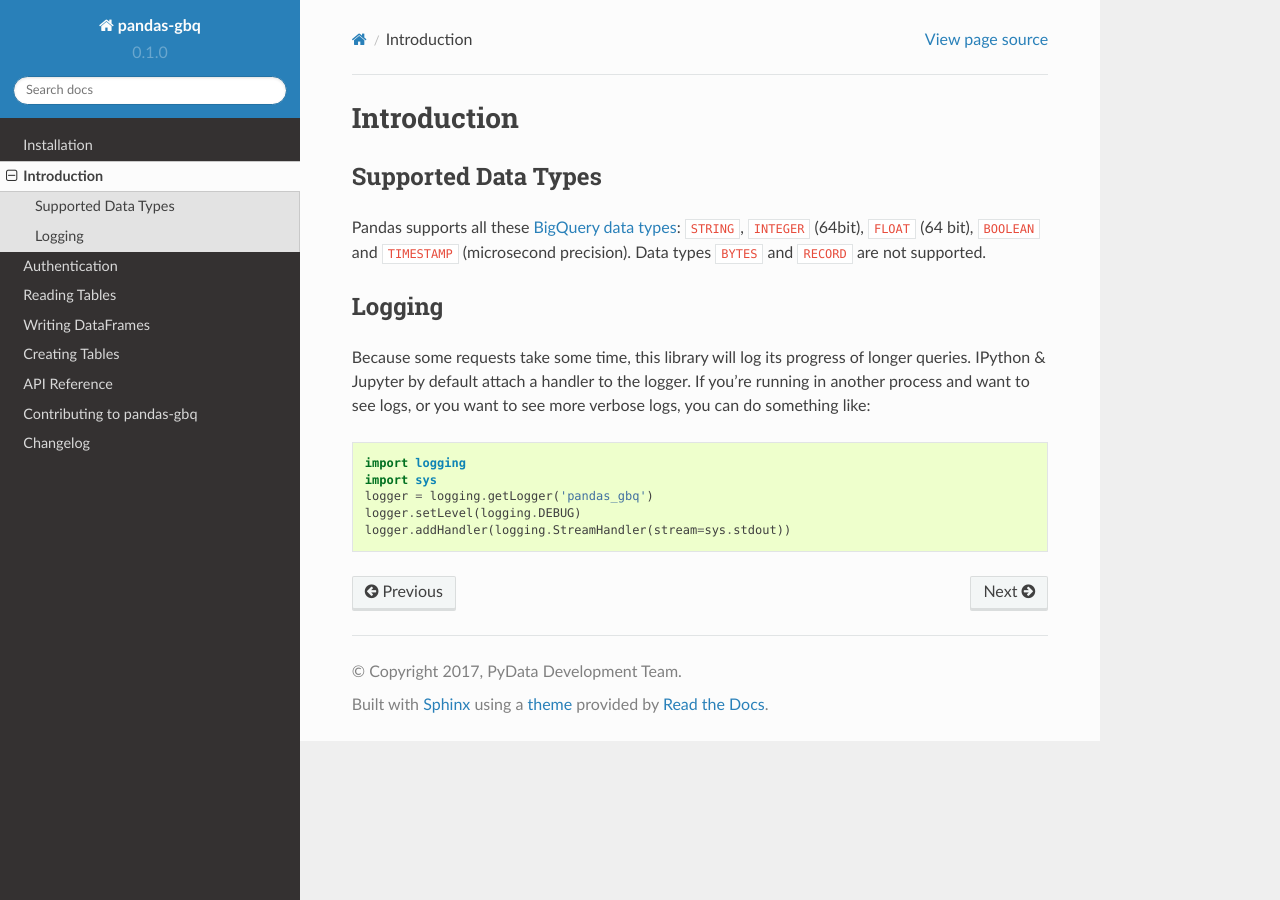
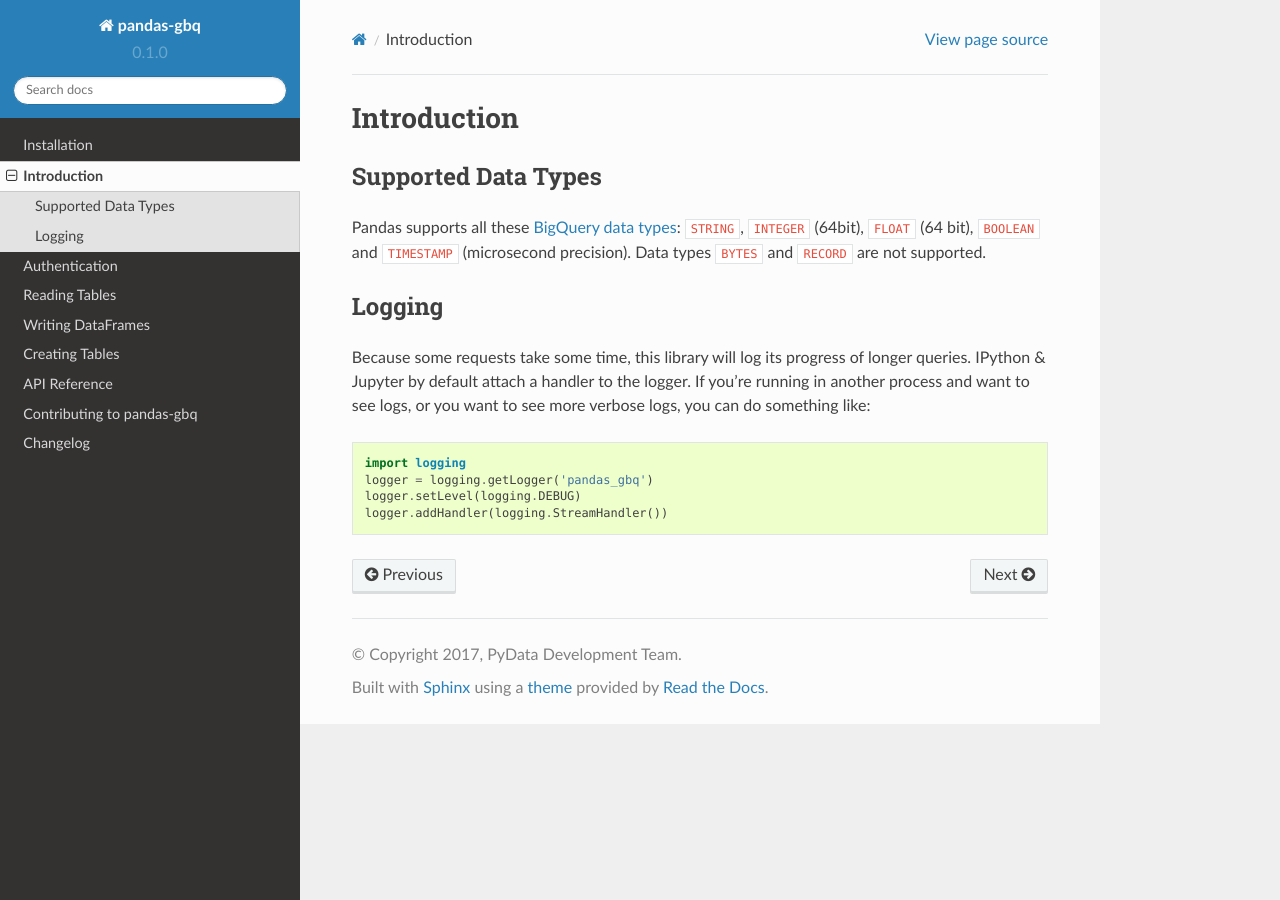
Before and after one commit to googleapis/python-bigquery-pandas, a Sphinx documentation site: the page built from docs/source/intro.rst, in a window 1280 px wide. Built offline with Sphinx 7.4.7 and the Read the Docs theme 2.0.0, drawn with Linux system fonts in a browser that asks for light colours.

Commit message:
Update intro.rst (#256)

```diff
--- a/docs/source/intro.rst
+++ b/docs/source/intro.rst
@@ -20,7 +20,6 @@
 .. code-block:: ipython
 
    import logging
-   import sys
    logger = logging.getLogger('pandas_gbq')
    logger.setLevel(logging.DEBUG)
-   logger.addHandler(logging.StreamHandler(stream=sys.stdout))
+   logger.addHandler(logging.StreamHandler())
```
